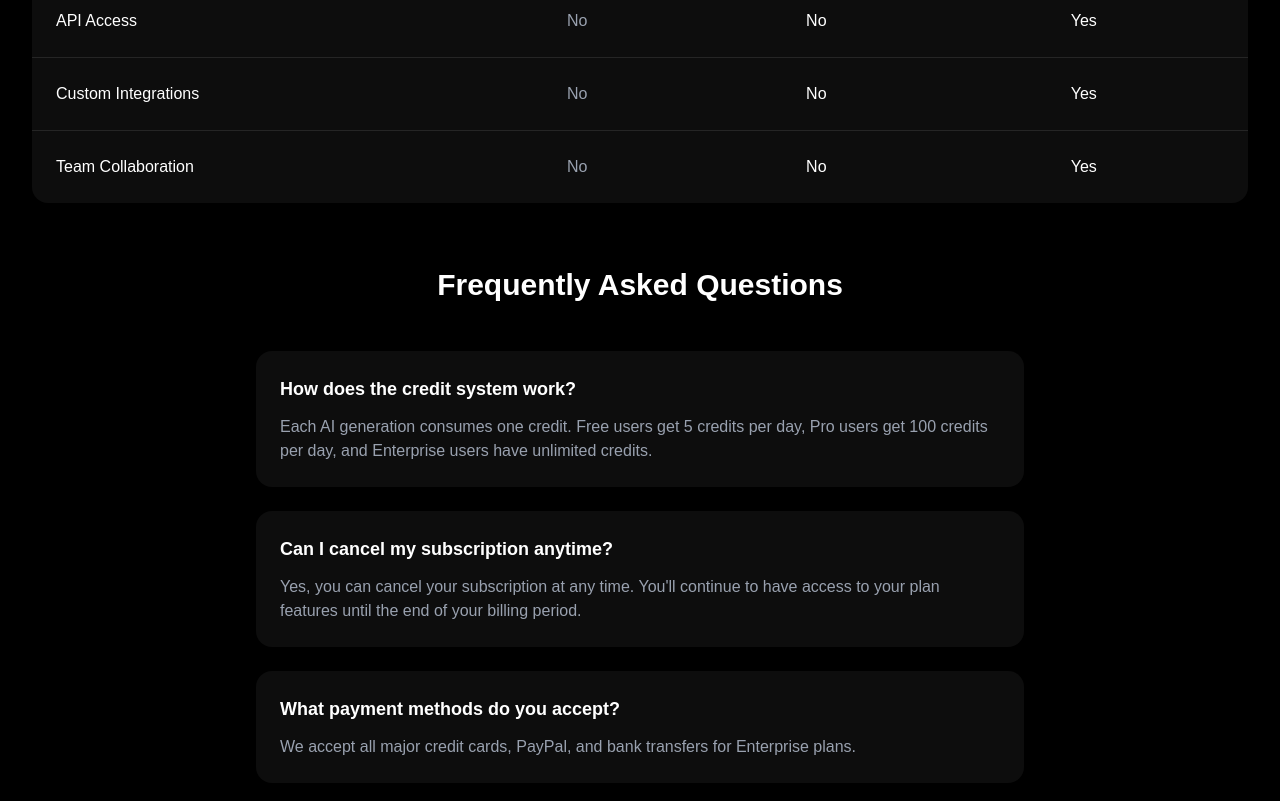
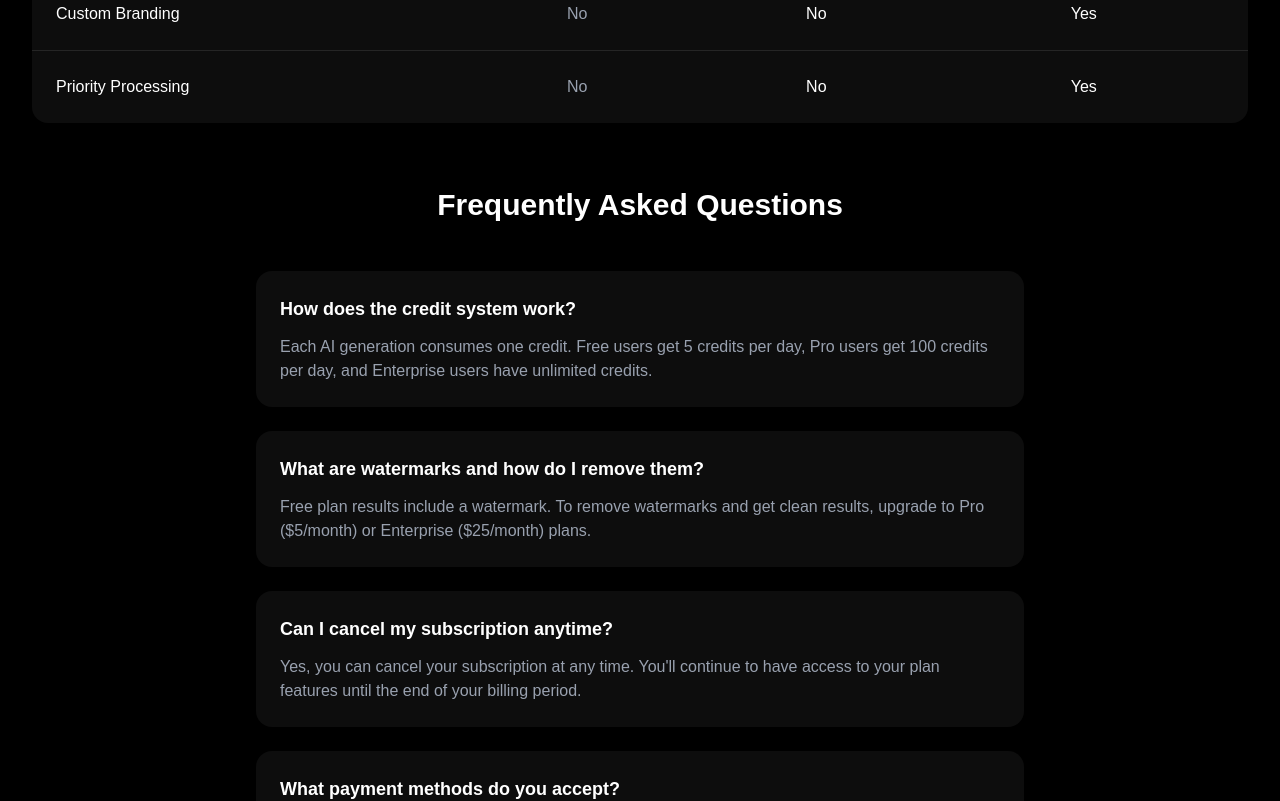
Before and after one commit to calfitai/mrphus, a Next.js app: page /pricing in a window 1280 px wide. Shown: the part 1640-2441 px from the top of the page. Built offline with nearby package versions, Linux system fonts and the light colour scheme.

Commit message:
Update pricing: Lower prices ( Pro,  Enterprise), remove non-existent features, emphasize watermark removal

```diff
--- a/src/app/pricing/page.tsx
+++ b/src/app/pricing/page.tsx
@@ -31,7 +31,7 @@ const pricingPlans = [
   {
     id: 'pro',
     name: 'Pro',
-    price: '$19',
+    price: '$5',
     period: 'per month',
     description: 'For creators who need more power',
     icon: Star,
@@ -52,7 +52,7 @@ const pricingPlans = [
   {
     id: 'enterprise',
     name: 'Enterprise',
-    price: '$99',
+    price: '$25',
     period: 'per month',
     description: 'For teams and businesses',
     icon: Crown,
@@ -63,8 +63,6 @@ const pricingPlans = [
       '24/7 dedicated support',
       'No watermarks',
       'All advanced features',
-      'API access',
-      'Custom integrations',
       'Team collaboration',
       'Priority processing',
       'Custom branding'
@@ -81,12 +79,16 @@ const faqs = [
     answer: 'Each AI generation consumes one credit. Free users get 5 credits per day, Pro users get 100 credits per day, and Enterprise users have unlimited credits.'
   },
   {
+    question: 'What are watermarks and how do I remove them?',
+    answer: 'Free plan results include a watermark. To remove watermarks and get clean results, upgrade to Pro ($5/month) or Enterprise ($25/month) plans.'
+  },
+  {
     question: 'Can I cancel my subscription anytime?',
     answer: 'Yes, you can cancel your subscription at any time. You\'ll continue to have access to your plan features until the end of your billing period.'
   },
   {
     question: 'What payment methods do you accept?',
-    answer: 'We accept all major credit cards, PayPal, and bank transfers for Enterprise plans.'
+    answer: 'We accept all major credit cards and PayPal for all plans.'
   },
   {
     question: 'Is there a free trial for paid plans?',
@@ -235,9 +237,9 @@ export default function PricingPage() {
                       ['Image Quality', 'Standard', 'High', 'Ultra High'],
                       ['Watermarks', 'Yes', 'No', 'No'],
                       ['Support', 'Community', 'Priority', '24/7 Dedicated'],
-                      ['API Access', 'No', 'No', 'Yes'],
-                      ['Custom Integrations', 'No', 'No', 'Yes'],
-                      ['Team Collaboration', 'No', 'No', 'Yes']
+                      ['Team Collaboration', 'No', 'No', 'Yes'],
+                      ['Custom Branding', 'No', 'No', 'Yes'],
+                      ['Priority Processing', 'No', 'No', 'Yes']
                     ].map(([feature, free, pro, enterprise], index) => (
                       <tr key={index} className="border-t border-white/10">
                         <td className="p-6 font-medium">{feature}</td>
```
